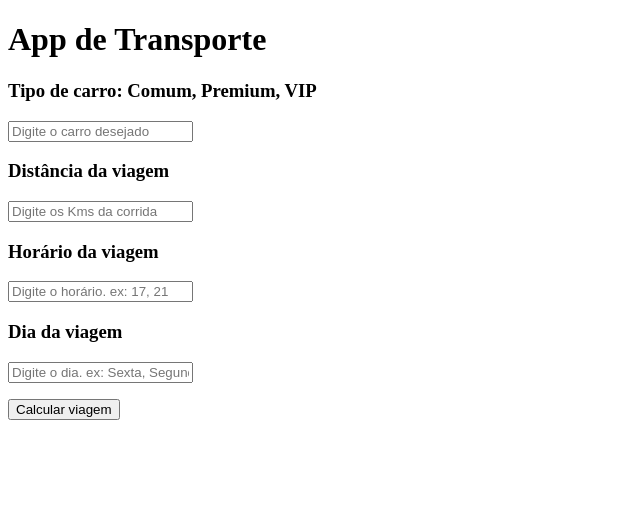
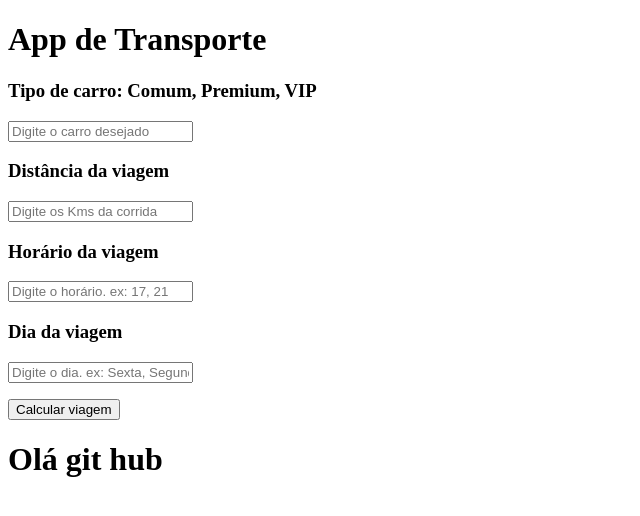
Before and after one commit to terezo01/LP, a plain HTML site: page index.html in a window 1280 px wide. Shown: the whole page, without its empty margins (0-640 px from the left). Drawn offline with Linux system fonts and the light colour scheme.

Commit message:
Olá git hub

```diff
--- a/index.html
+++ b/index.html
@@ -17,6 +17,7 @@
     <input type="text" id="dia" placeholder="Digite o dia. ex: Sexta, Segunda">
     <p><input type="button" value="Calcular viagem" onclick="calcular()"></p>
     <h2 id="res"></h2>
+    <h1>Olá git hub</h1>
     <script src="script.js"></script>
 </body>
 </html>
```
